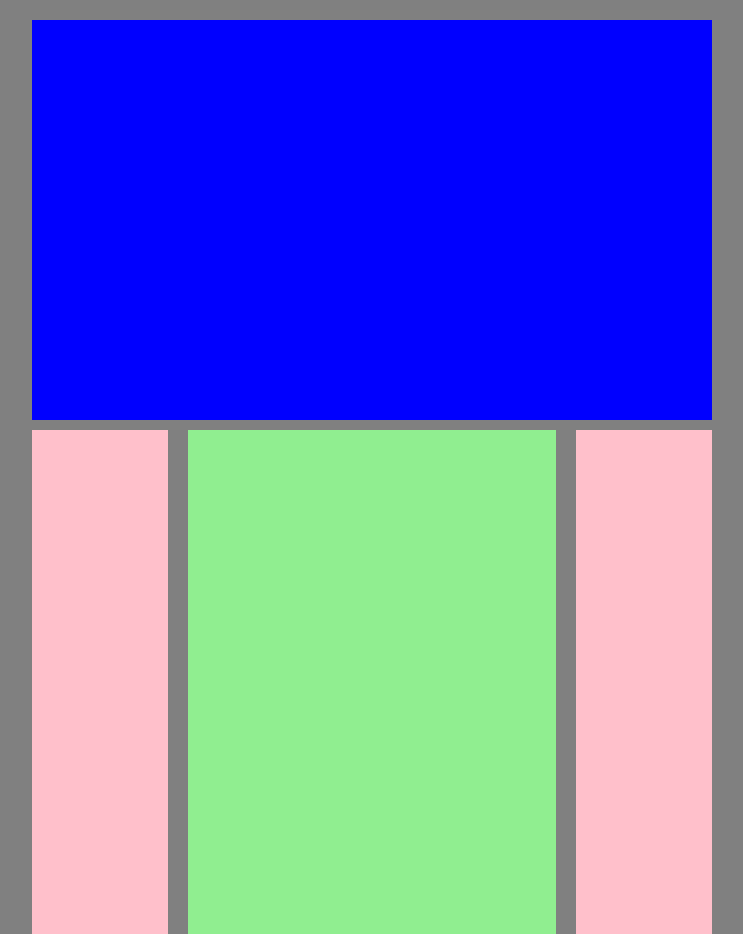
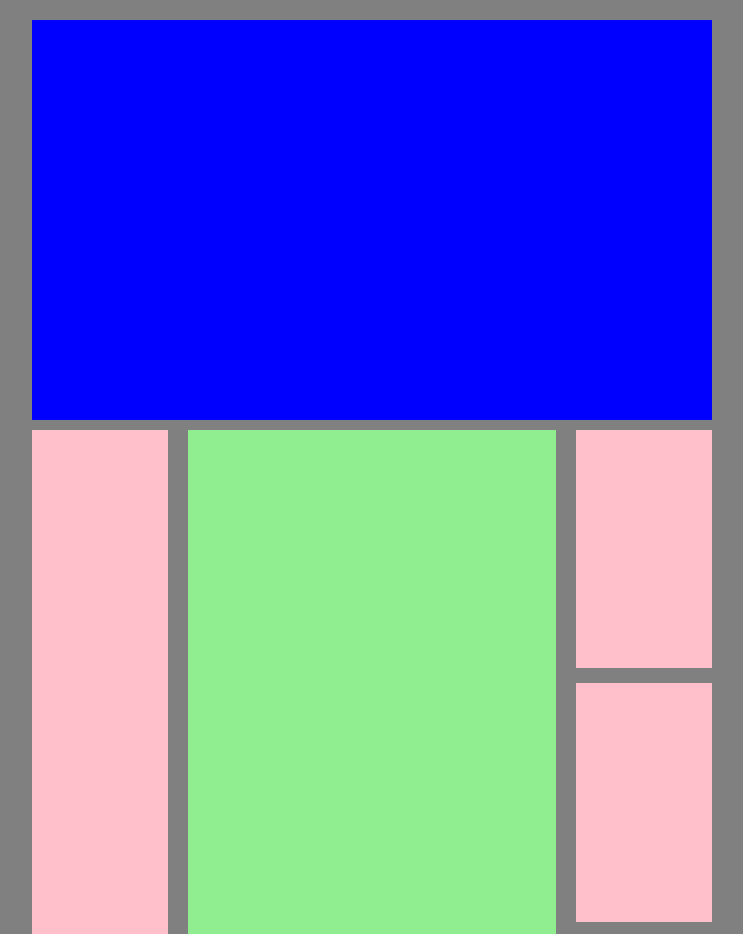
Before and after one commit to ilariamammucari/htmlcss-struttura-wp, a plain HTML site: page index.html in a window 1280 px wide. Shown: the top 934 px of the page, without its empty margins (268-1011 px from the left). Drawn offline with Linux system fonts and the light colour scheme.

Commit message:
add modify in css

```diff
--- a/css/style.css
+++ b/css/style.css
@@ -35,13 +35,13 @@ header {
 
 /* parte centrale */
 main {
-	height: 2000px;
+	height: 100%;
 	margin: 10px 0;
 }
 
-main .col-left, .col-right{
+main .col-left {
 	width: 20%;
-	height: calc(100% / 3 - 15px);
+	height: 650px;
 	background-color: pink;
 }
 
@@ -52,10 +52,13 @@ main .corpo-principale {
 	margin: 0 20px;
 }
 
+main .col-right {
+	width: 20%;
+	height: 100%;
+}
 
 main .col-right .widget {
-	width: 100%;
-	height: 100%;
+	height: calc(100% / 3 - 15px);
 	background-color: pink;
 	margin-bottom: 15px;
 }
```
